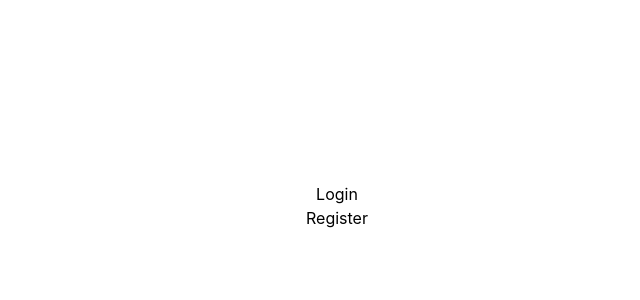
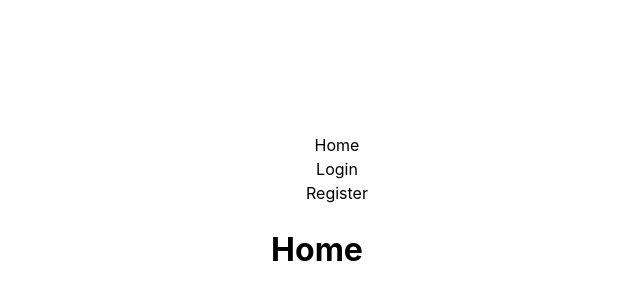
Before and after one commit to Davfernandezz/Naves-Frontend, a React (Vite) app: page / in a window 1280 px wide. Before the commit this address had no page. Shown: the part 194-494 px from the top of the page, without its empty margins (323-963 px from the left). Built offline with nearby package versions, Linux system fonts and the light colour scheme.

Commit message:
feat: creation of the view and home route

```diff
--- a/src/components/Header/Header.jsx
+++ b/src/components/Header/Header.jsx
@@ -8,6 +8,7 @@ export const Header = () => {
     return (
         <>
             <ul>
+                <div onClick={()=>navigate('/')}>Home</div>
                 <div onClick={()=>navigate('/login')}>Login</div>
                 <div onClick={()=>navigate('/register')}>Register</div>
             </ul>
--- a/src/views/Body/Body.jsx
+++ b/src/views/Body/Body.jsx
@@ -2,11 +2,13 @@ import React from 'react';
 import { Routes, Route } from 'react-router-dom';
 import Login from "../Login/Login";
 import Register from '../Register/Register';
+import { Home } from '../Home/Home';
 
 function Body() {
   return (
     <>
       <Routes>
+        <Route path="/" element={<Home />} />
         <Route path="/login" element={<Login />} />
         <Route path="/register" element={<Register />} />
       </Routes>
--- /dev/null
+++ b/src/views/Home/Home.jsx
@@ -0,0 +1,8 @@
+import React from 'react'
+import "./Home.css";
+
+export const Home = () => {
+  return (
+    <div><h1>Home</h1></div>
+  )
+}
```
Also changed, not shown: src/views/Home/Home.css (added).
